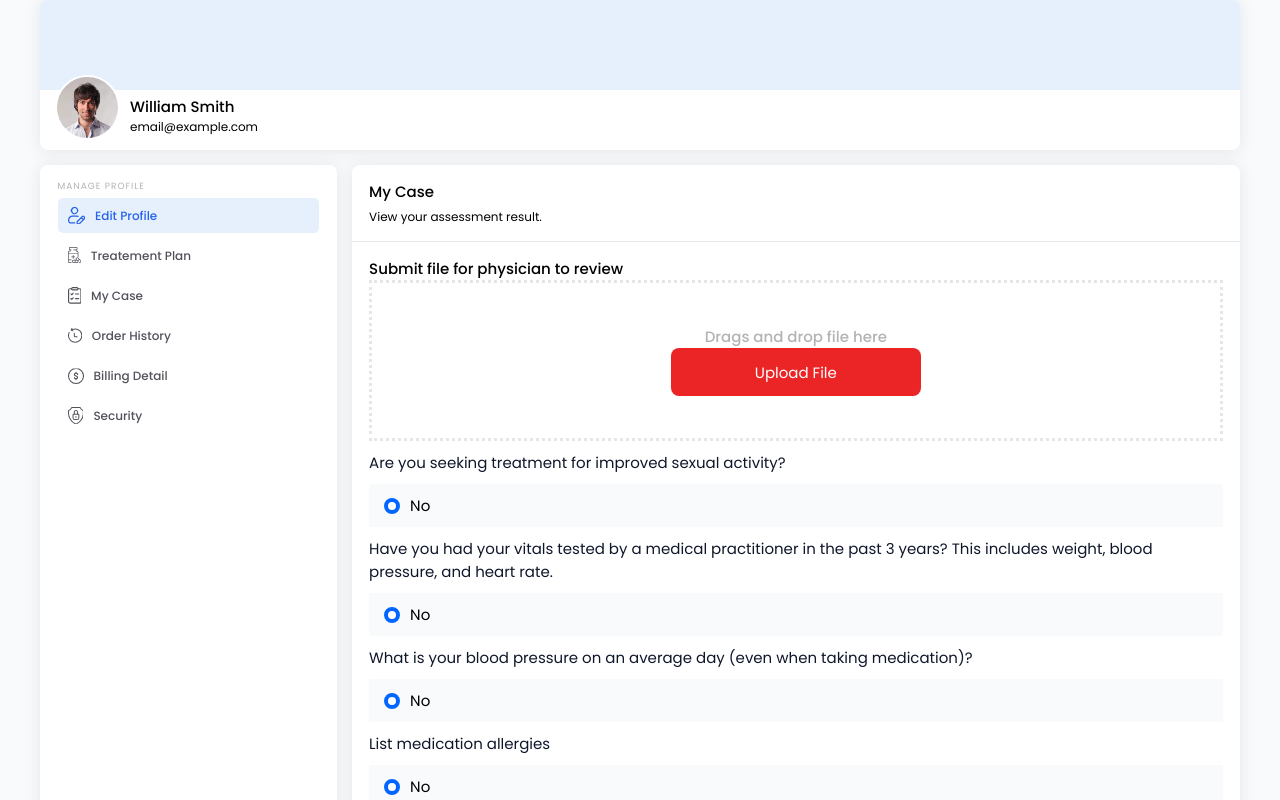
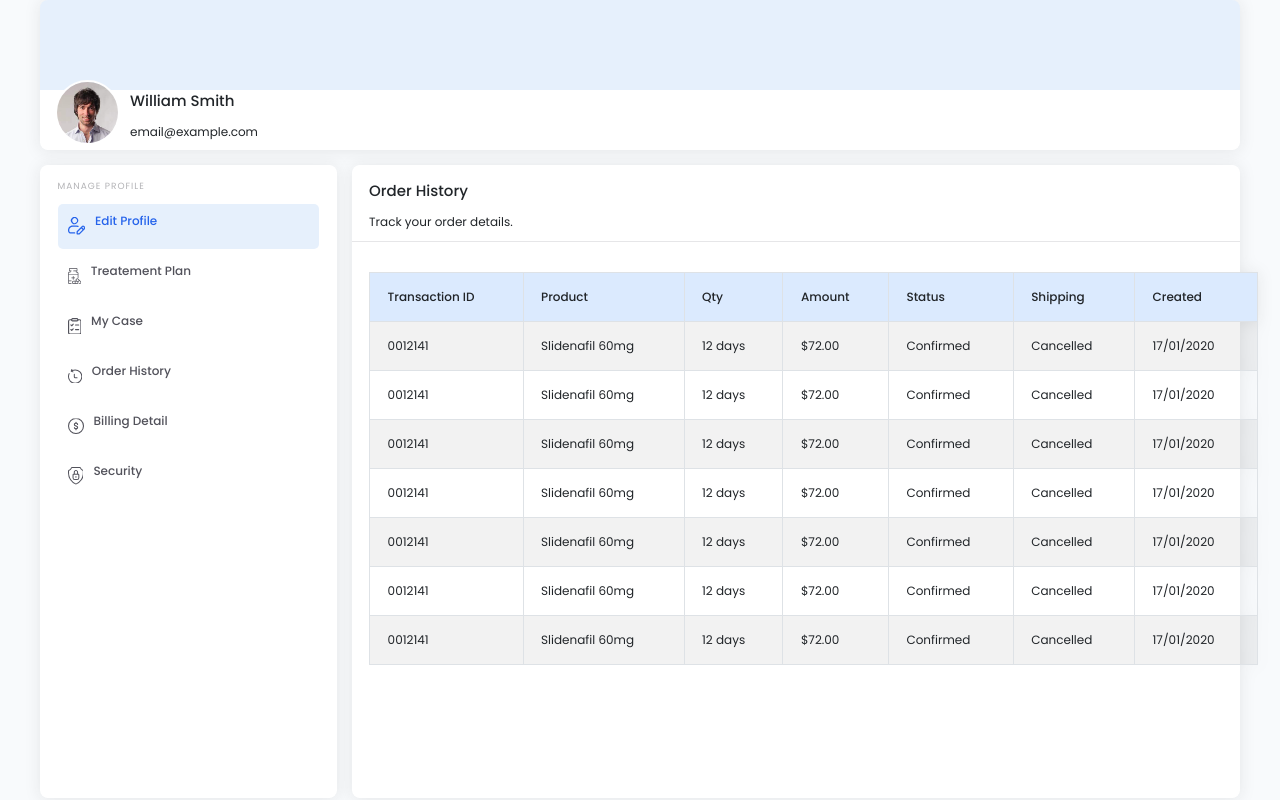
Before and after one commit to anth226/fivercornersrx, a React (Create React App) app: page / in a window 1280 px wide. Shown: the top 800 px of the page. Built offline with nearby package versions, Linux system fonts and the light colour scheme.

Commit message:
Implemented OrderHistory

```diff
--- a/src/App.tsx
+++ b/src/App.tsx
@@ -2,6 +2,7 @@ import React from 'react';
 import logo from './logo.svg';
 import './App.css';
 import UserDashboard from './Pages/UserDashboard/UserDashboard';
+import 'bootstrap/dist/css/bootstrap.min.css';
 
 function App() {
   return (
--- a/src/Components/DashboardHeader/dashboardheader.module.scss
+++ b/src/Components/DashboardHeader/dashboardheader.module.scss
@@ -9,6 +9,7 @@ $danger_btn_fill_color: #EB2525;
 
 .dashboardHeader {
     padding: $content_padding;
+    padding-bottom: 0;
     border-bottom: 1px solid $dull_color;
 }
 
@@ -19,5 +20,4 @@ $danger_btn_fill_color: #EB2525;
 
 .primaryText {
     font-size: $basic_font_size;
-    margin-top: 5px;
 }
--- /dev/null
+++ b/src/Components/OrderHistory/OrderHistory.tsx
@@ -0,0 +1,12 @@
+import React from 'react';
+import DashboardHeader from '../DashboardHeader/DashboardHeader';
+import OrderHistoryTable from './OrderHistoryTable';
+const OrderHistory = () => {
+    return (<div>
+        <DashboardHeader heading='Order History' details='Track your order details.' />
+        <br />
+        <OrderHistoryTable />
+    </div>);
+}
+
+export default OrderHistory;
--- /dev/null
+++ b/src/Components/OrderHistory/OrderHistoryTable.tsx
@@ -0,0 +1,82 @@
+import Table from 'react-bootstrap/Table';
+import styles from "./orderhistory.module.scss"
+
+const OrderHistoryTable = () => {
+    return (
+        <Table className={styles.tableContainer} striped bordered hover>
+            <thead className={styles.tableHead}>
+                <tr>
+                    <th>Transaction ID</th>
+                    <th>Product</th>
+                    <th>Qty</th>
+                    <th>Amount</th>
+                    <th>Status</th>
+                    <th>Shipping</th>
+                    <th>Created</th>
+                </tr>
+            </thead>
+            <tbody className={styles.tableBody}>
+                <tr>
+                    <td>0012141</td>
+                    <td>Slidenafil 60mg</td>
+                    <td>12 days</td>
+                    <td>$72.00</td>
+                    <td>Confirmed</td>
+                    <td>Cancelled</td>
+                    <td>17/01/2020</td>
+                </tr>
+                <tr>
+                    <td>0012141</td>
+                    <td>Slidenafil 60mg</td>
+                    <td>12 days</td>
+                    <td>$72.00</td>
+                    <td>Confirmed</td>
+                    <td>Cancelled</td>
+                    <td>17/01/2020</td>
+                </tr><tr>
+                    <td>0012141</td>
+                    <td>Slidenafil 60mg</td>
+                    <td>12 days</td>
+                    <td>$72.00</td>
+                    <td>Confirmed</td>
+                    <td>Cancelled</td>
+                    <td>17/01/2020</td>
+                </tr><tr>
+                    <td>0012141</td>
+                    <td>Slidenafil 60mg</td>
+                    <td>12 days</td>
+                    <td>$72.00</td>
+                    <td>Confirmed</td>
+                    <td>Cancelled</td>
+                    <td>17/01/2020</td>
+                </tr><tr>
+                    <td>0012141</td>
+                    <td>Slidenafil 60mg</td>
+                    <td>12 days</td>
+                    <td>$72.00</td>
+                    <td>Confirmed</td>
+                    <td>Cancelled</td>
+                    <td>17/01/2020</td>
+                </tr><tr>
+                    <td>0012141</td>
+                    <td>Slidenafil 60mg</td>
+                    <td>12 days</td>
+                    <td>$72.00</td>
+                    <td>Confirmed</td>
+                    <td>Cancelled</td>
+                    <td>17/01/2020</td>
+                </tr><tr>
+                    <td>0012141</td>
+                    <td>Slidenafil 60mg</td>
+                    <td>12 days</td>
+                    <td>$72.00</td>
+                    <td>Confirmed</td>
+                    <td>Cancelled</td>
+                    <td>17/01/2020</td>
+                </tr>
+            </tbody>
+        </Table>
+    );
+}
+
+export default OrderHistoryTable
--- /dev/null
+++ b/src/Components/OrderHistory/orderhistory.module.scss
@@ -0,0 +1,38 @@
+$main_background_color: #F8FAFC;
+$content_padding: 1.5rem 1.75rem;
+$basic_font_size: 1.2rem;
+$important_font_size: 1.5rem;
+$dull_color: #E6E6E8;
+$danger_color: #E53F3C;
+$secondary_color: #B3B3B6;
+$danger_btn_fill_color: #EB2525;
+
+.tableContainer {
+    margin: $content_padding;
+}
+
+.tableHead {
+    background-color: #DBEAFE;
+
+    border-top-left-radius: 8px;
+    border-top-right-radius: 8px;
+
+    tr {
+        th {
+            font-size: $basic_font_size;
+            font-weight: 500;
+            padding: $content_padding;
+
+        }
+    }
+
+}
+
+.tableBody {
+    tr {
+        td {
+            font-size: $basic_font_size;
+            padding: $content_padding;
+        }
+    }
+}
--- a/src/Pages/UserDashboard/UserDashboard.tsx
+++ b/src/Pages/UserDashboard/UserDashboard.tsx
@@ -12,6 +12,7 @@ import InputComponent from '../../Components/InputComponent/InputComponent';
 import TreatmentPlan from '../../Components/TreatmentPlan/TreatmentPlan';
 import EditProfile from '../../Components/EditProfile/EditProfile';
 import MyCase from '../../Components/MyCase/MyCase';
+import OrderHistory from '../../Components/OrderHistory/OrderHistory';
 
 const UserDashboard: React.FC = () => {
     return (<div className={styles.pageContainer}>
@@ -55,7 +56,8 @@ const UserDashboard: React.FC = () => {
                 <div className={styles.dashContent}>
                     {/* <EditProfile /> */}
                     {/* <TreatmentPlan /> */}
-                    <MyCase />
+                    {/* <MyCase /> */}
+                    <OrderHistory />
                 </div>
             </div>
         </div>
```
